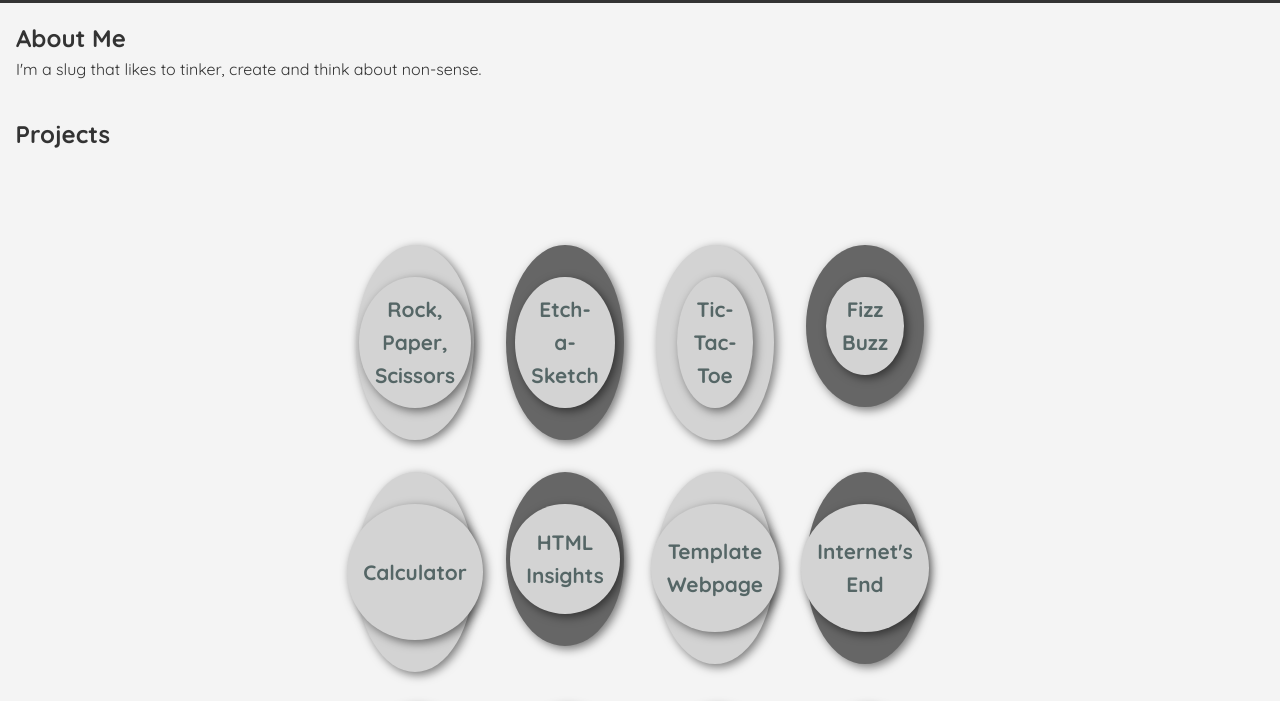
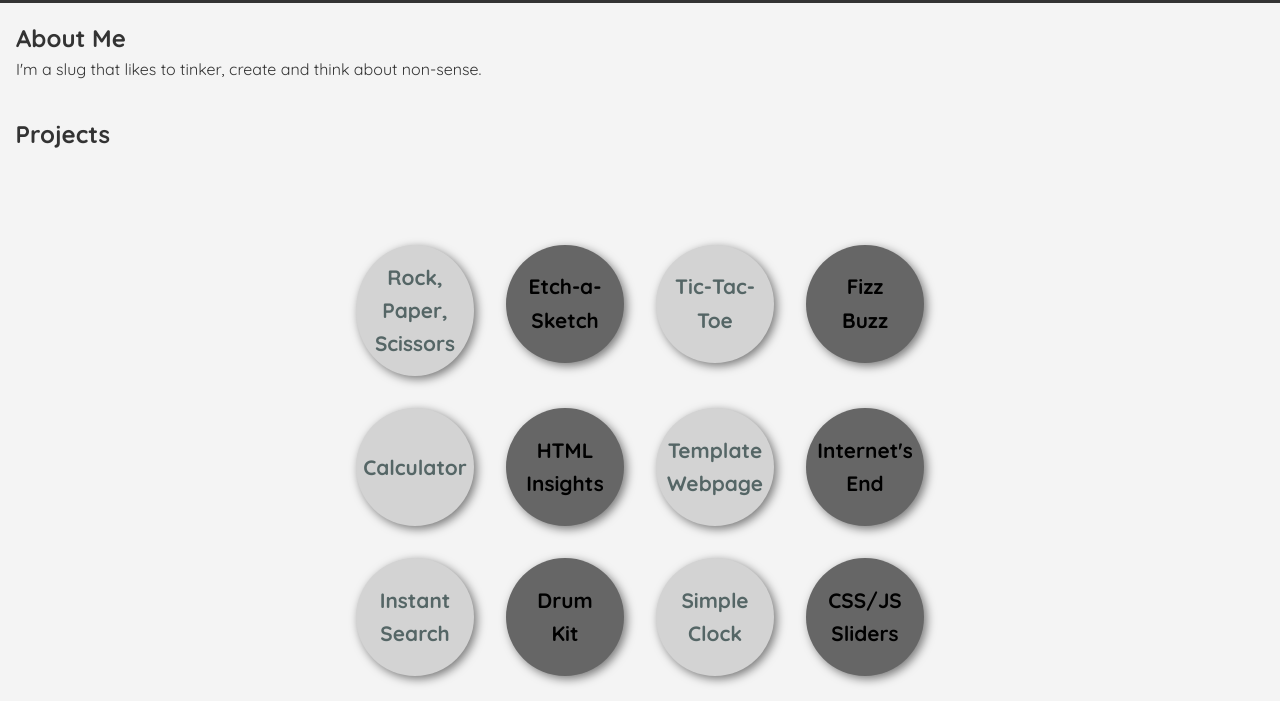
Before and after one commit to rafa-net/portfolio, a plain HTML site: page index.html in a window 1280 px wide. Shown: the part 77-778 px from the top of the page. Drawn offline with Linux system fonts and the light colour scheme; a web font is replaced by a local one.

Commit message:
Fix spheres being weird

```diff
--- a/index.html
+++ b/index.html
@@ -32,25 +32,25 @@
     <section id="my-projects">
       <h2>Projects</h2>
       <div id="projects">
-        <a href="https://rafa-net.github.io/rock-paper-scissors/" target="_blank" class="project"><div class="project"><h3>Rock, Paper, Scissors</h3></div></a>
-        <a href="https://rafa-net.github.io/etch-a-sketch/" target="_blank" class="project"><div class="project"><h3>Etch-a-Sketch</h3></div></a>
-        <a href="https://rafa-net.github.io/tic-tac-toe/" target="_blank" class="project"><div class="project"><h3>Tic-Tac-Toe</h3></div></a>
-        <a href="https://rafa-net.github.io/fizz-buzz/" target="_blank" class="project"><div class="project"><h3>Fizz Buzz</h3></div></a>
-        <a href="https://rafa-net.github.io/calculator/" target="_blank" class="project"><div class="project"><h3>Calculator</h3></div></a>
-        <a href="https://rafa-net.github.io/theBigHTML/" target="_blank" class="project"><div class="project"><h3>HTML Insights</h3></div></a>
-        <a href="https://rafa-net.github.io/landing-page/" target="_blank" class="project"><div class="project"><h3>Template Webpage</h3></div></a>
-        <a href="https://rafa-net.github.io/creative-dev-training/" target="_blank" class="project"><div class="project"><h3>Internet's End</h3></div></a>
-        <a href="https://rafa-net.github.io/instant-search/" target="_blank" class="project"><div class="project"><h3>Instant Search</h3></div></a>
-        <a href="https://rafa-net.github.io/drum-kit/" target="_blank" class="project"><div class="project"><h3>Drum Kit</h3></div></a>
-        <a href="https://rafa-net.github.io/clock/" target="_blank" class="project"><div class="project"><h3>Simple Clock</h3></div></a>
-        <a href="https://rafa-net.github.io/css-js-sliders/" target="_blank" class="project"><div class="project"><h3>CSS/JS Sliders</h3></div></a>
+        <a href="https://rafa-net.github.io/rock-paper-scissors/" target="_blank" class="project"><div><h3>Rock, Paper, Scissors</h3></div></a>
+        <a href="https://rafa-net.github.io/etch-a-sketch/" target="_blank" class="project"><div><h3>Etch-a-Sketch</h3></div></a>
+        <a href="https://rafa-net.github.io/tic-tac-toe/" target="_blank" class="project"><div><h3>Tic-Tac-Toe</h3></div></a>
+        <a href="https://rafa-net.github.io/fizz-buzz/" target="_blank" class="project"><div><h3>Fizz Buzz</h3></div></a>
+        <a href="https://rafa-net.github.io/calculator/" target="_blank" class="project"><div><h3>Calculator</h3></div></a>
+        <a href="https://rafa-net.github.io/theBigHTML/" target="_blank" class="project"><div><h3>HTML Insights</h3></div></a>
+        <a href="https://rafa-net.github.io/landing-page/" target="_blank" class="project"><div><h3>Template Webpage</h3></div></a>
+        <a href="https://rafa-net.github.io/creative-dev-training/" target="_blank" class="project"><div><h3>Internet's End</h3></div></a>
+        <a href="https://rafa-net.github.io/instant-search/" target="_blank" class="project"><div><h3>Instant Search</h3></div></a>
+        <a href="https://rafa-net.github.io/drum-kit/" target="_blank" class="project"><div><h3>Drum Kit</h3></div></a>
+        <a href="https://rafa-net.github.io/clock/" target="_blank" class="project"><div><h3>Simple Clock</h3></div></a>
+        <a href="https://rafa-net.github.io/css-js-sliders/" target="_blank" class="project"><div><h3>CSS/JS Sliders</h3></div></a>
       </div>
     </section>
 
     <section id="contact-me">
       <div id="contact">
         <h2>Contact</h2>
-        <p>You can reach me <a href="mailto:rbueno.100.b@gmail.com">by sending me an email</a>.</p>
+        <p>You can reach me <a href="mailto:rbueno.100.b@gmail.com"><span class="bold">by sending me an email</span></a>.</p>
       </div>
     </section>
 
--- a/styles.css
+++ b/styles.css
@@ -140,3 +140,9 @@ a:focus {
 .project.animate {
   animation: flip 1s infinite;
 }
+
+/* Font styles */
+
+.bold {
+  font-weight: bold;
+}
```
